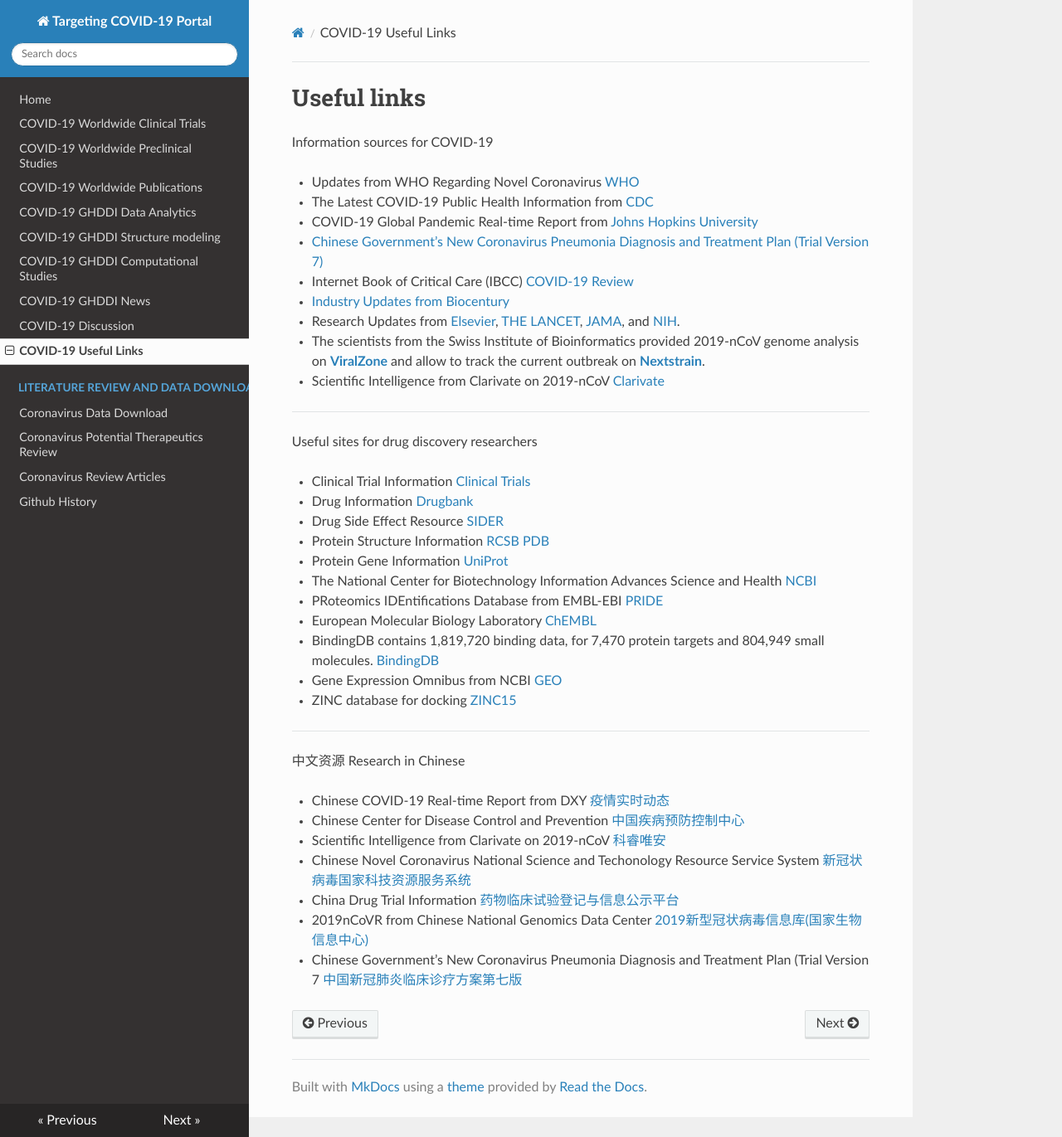
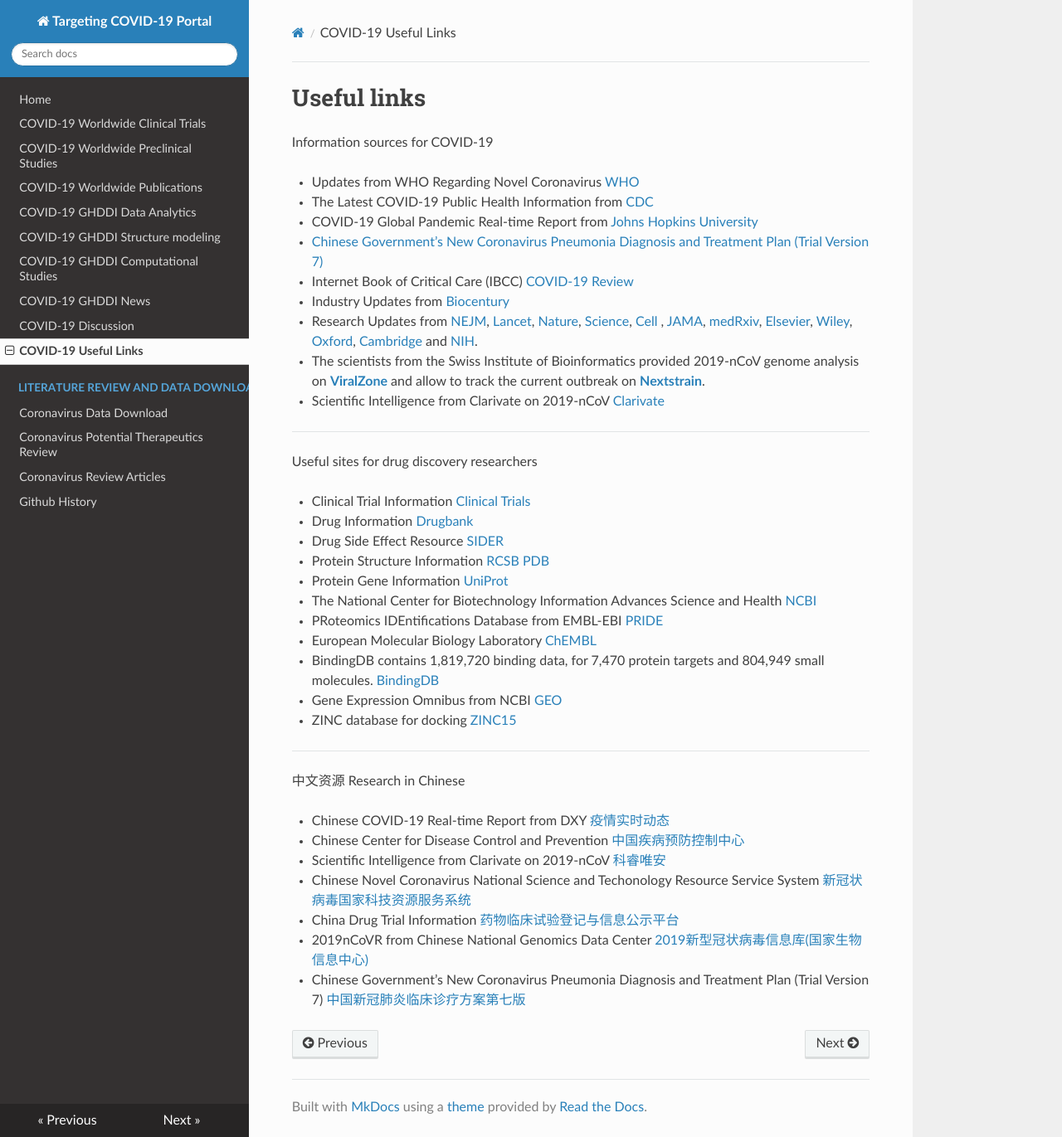
Before and after one commit to GHDDI-AILab/Targeting2019-nCoV, an MkDocs documentation site: the page built from docs/useful_links.md, in a window 1280 px wide and 1371 px high. Shown: the whole window at 83% size. Built offline with MkDocs 1.6.1, drawn with Linux system fonts in a browser that asks for light colours; nearby versions of some CDN libraries.

Commit message:
update links

```diff
--- a/docs/useful_links.md
+++ b/docs/useful_links.md
@@ -12,9 +12,9 @@
 
  * Internet Book of Critical Care (IBCC) [COVID-19 Review](https://emcrit.org/ibcc/COVID19/)
 
- * [Industry Updates from Biocentury](https://www.biocentury.com/coronavirus)
+ * Industry Updates from [Biocentury](https://www.biocentury.com/coronavirus)
 
- * Research Updates from [Elsevier](https://www.elsevier.com/connect/coronavirus-information-center), [THE LANCET](https://www.thelancet.com/coronavirus), [JAMA](https://jamanetwork.com/journals/jama/pages/coronavirus-alert), and [NIH](https://www.nih.gov/coronavirus).
+ * Research Updates from [NEJM](https://www.nejm.org/coronavirus), [Lancet](https://www.thelancet.com/coronavirus), [Nature](https://www.nature.com/collections/hajgidghjb), [Science](https://www.sciencemag.org/coronavirus-research-commentary-and-news), [Cell](https://www.cell.com/2019-nCOV) , [JAMA](https://jamanetwork.com/journals/jama/pages/coronavirus-alert), [medRxiv](http://connect.medrxiv.org/relate/content/181), [Elsevier](https://www.elsevier.com/connect/coronavirus-information-center), [Wiley](https://novel-coronavirus.onlinelibrary.wiley.com/), [Oxford](https://academic.oup.com/journals/pages/coronavirus), [Cambridge](https://www.cambridge.org/core/browse-subjects/medicine/coronavirus-free-access-collection) and [NIH](https://www.nih.gov/coronavirus).
 
  * The scientists from the Swiss Institute of Bioinformatics provided 2019-nCoV genome analysis on [**ViralZone**](https://viralzone.expasy.org/8996) and allow to track the current outbreak on [**Nextstrain**](https://nextstrain.org/ncov).
 
@@ -65,4 +65,4 @@
 
  * 2019nCoVR from Chinese National Genomics Data Center [2019新型冠状病毒信息库(国家生物信息中心)](https://bigd.big.ac.cn/ncov)
 
- * Chinese Government’s New Coronavirus Pneumonia Diagnosis and Treatment Plan (Trial Version 7 [中国新冠肺炎临床诊疗方案第七版](https://ghddiai.oss-cn-zhangjiakou.aliyuncs.com/file/Chinese_COVID19_diagnosis_and_treatment_plan_v7.pdf)
+ * Chinese Government’s New Coronavirus Pneumonia Diagnosis and Treatment Plan (Trial Version 7) [中国新冠肺炎临床诊疗方案第七版](https://ghddiai.oss-cn-zhangjiakou.aliyuncs.com/file/Chinese_COVID19_diagnosis_and_treatment_plan_v7.pdf)
```
